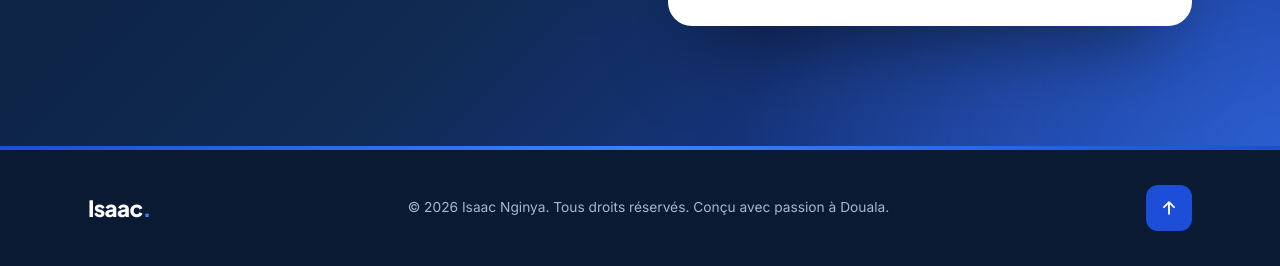
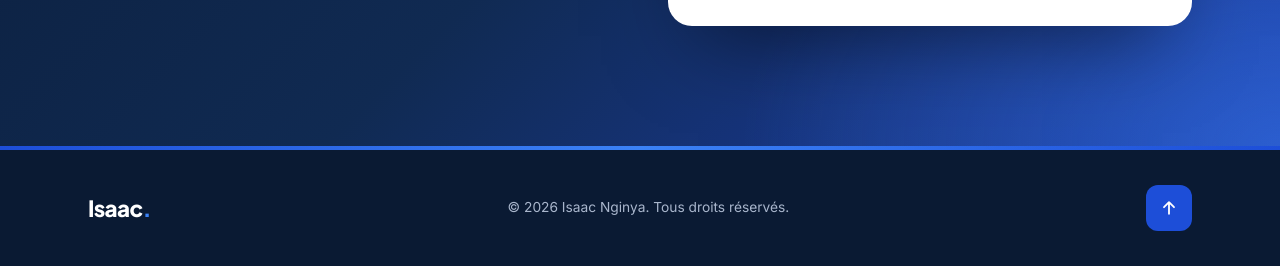
Before and after one commit to IsaacNginya/Porfolio, a plain HTML site: page index.html in a window 1280 px wide. Shown: the part 8300-8566 px from the top of the page. Drawn offline with Linux system fonts and the light colour scheme.

Commit message:
Mise à jour

```diff
--- a/index.html
+++ b/index.html
@@ -758,7 +758,7 @@
     <div class="pagne-band" aria-hidden="true"></div>
     <div class="container footer__inner">
       <a href="#accueil" class="nav__logo footer__logo">Isaac<span>.</span></a>
-      <p class="footer__copy">© 2026 Isaac Nginya. Tous droits réservés. Conçu avec passion à Douala.</p>
+      <p class="footer__copy">© 2026 Isaac Nginya. Tous droits réservés.</p>
       <a href="#accueil" class="back-to-top magnetic" aria-label="Retour en haut de la page">
         <svg viewBox="0 0 24 24" aria-hidden="true"><path d="M12 19V5M6 11l6-6 6 6"/></svg>
       </a>
```
